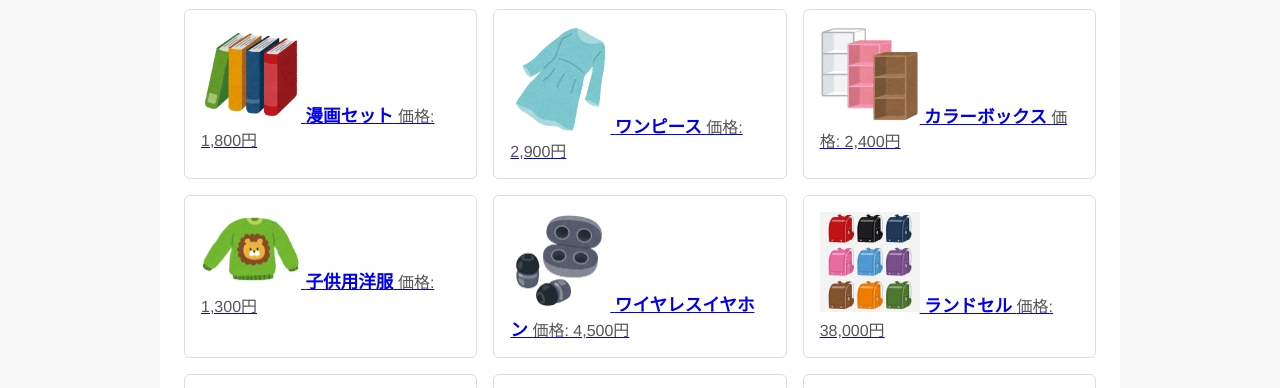
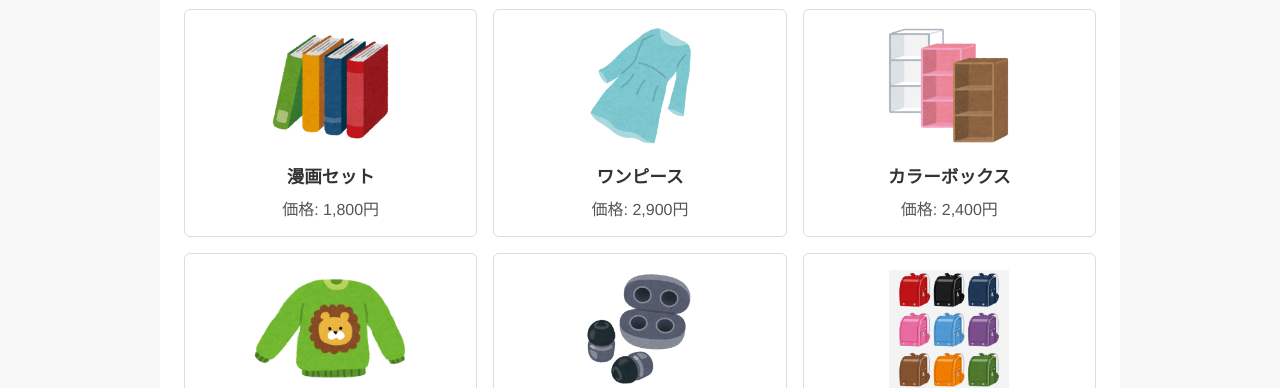
Before and after one commit to Wakana-Sano/Demo, a plain HTML site: page 通信販売システム/index.html in a window 1280 px wide. Shown: the part 343-731 px from the top of the page. Drawn offline with Linux system fonts and the light colour scheme.

Commit message:
微妙な調整

```diff
--- a/通信販売システム/style.css
+++ b/通信販売システム/style.css
@@ -73,6 +73,15 @@ h1, h2 {
 }
 
 /* 商品一覧 */
+a.product-link {
+  text-decoration: none;
+  color: inherit;
+  display: flex;
+  flex-direction: column;
+  align-items: center;
+  gap: 0.5em;
+}
+
 #products {
   list-style: none;
   padding: 0;
@@ -94,8 +103,9 @@ h1, h2 {
 }
 
 #products img {
-  width: 100px;
-  height: auto;
+  width: auto;
+  height: 120px; /* 高さ固定 */
+  object-fit: contain;
 }
 
 #products strong {
```
